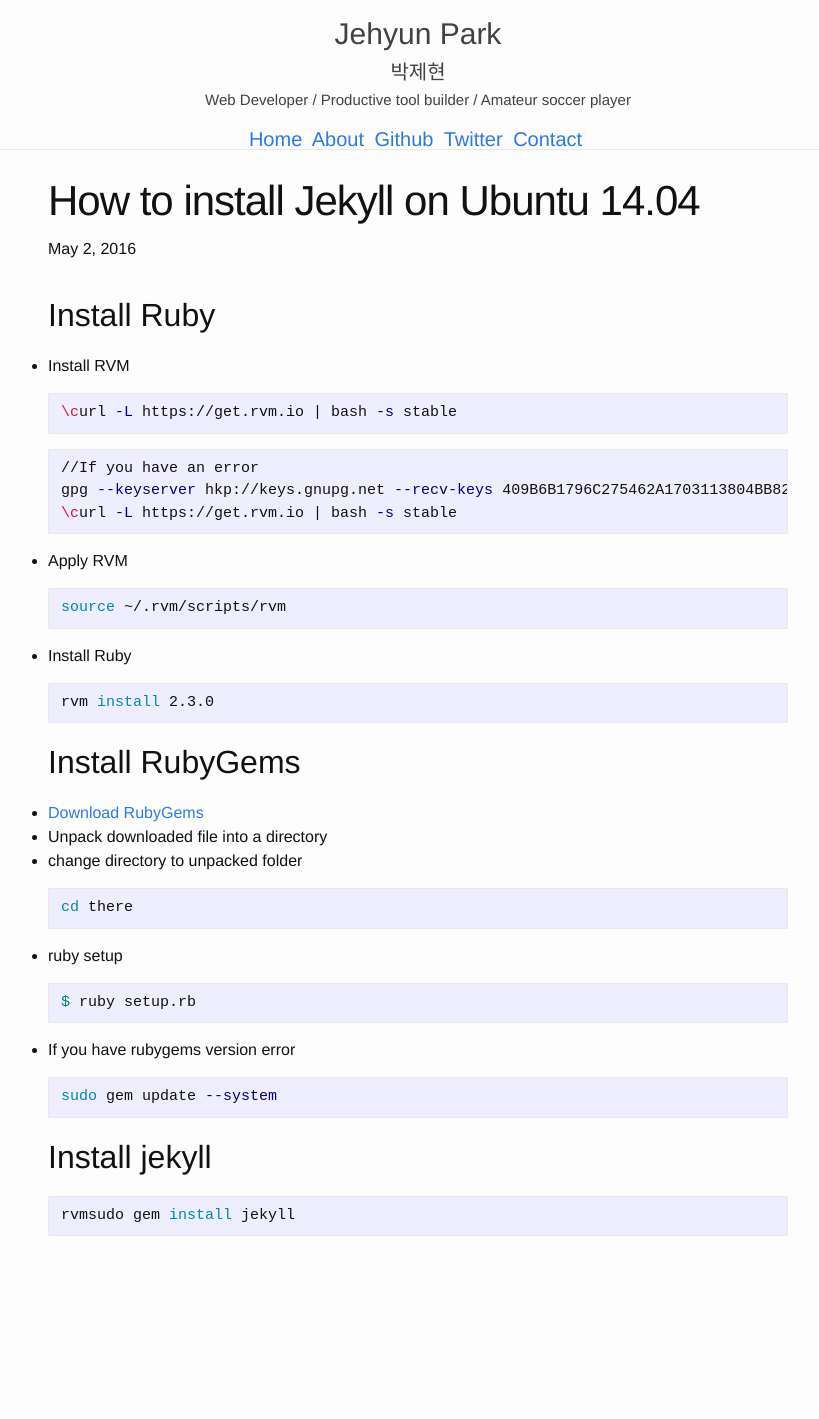
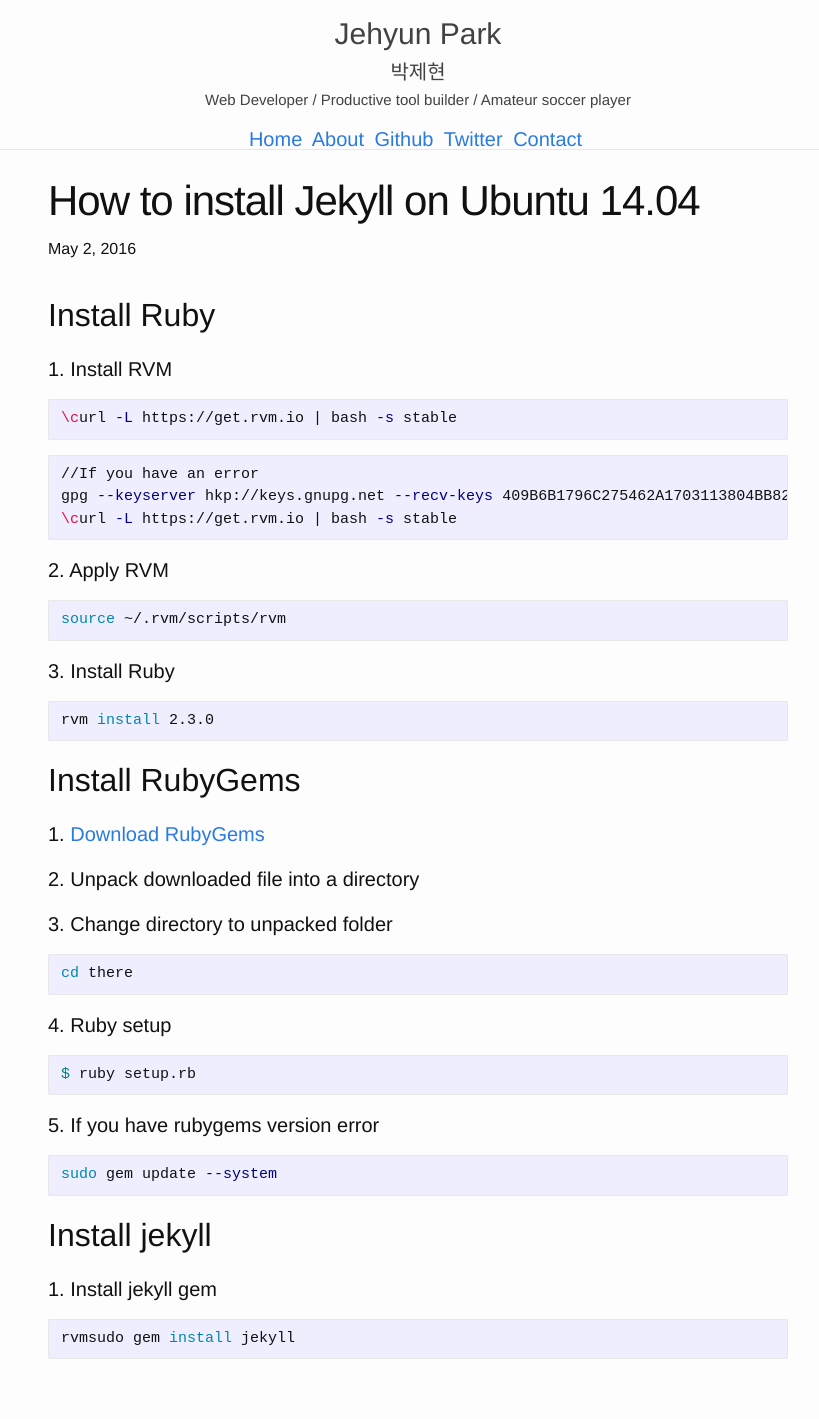
Before and after one commit to jehyunpark/jehyunpark.github.io, a Jekyll site: the page built from _posts/2016-05-02-how-to-install-jekyll-on-ubuntu-14.04.md, in a window 1280 px wide. Shown: the whole page, without its empty margins (222-1041 px from the left). Built offline with Jekyll 4.4.1, drawn with Linux system fonts in a browser that asks for light colours; before the commit the page ends 1296 px from its top, so only the background shows below that.

Commit message:
Update post

````diff
--- a/_posts/2016-05-02-how-to-install-jekyll-on-ubuntu-14.04.md
+++ b/_posts/2016-05-02-how-to-install-jekyll-on-ubuntu-14.04.md
@@ -3,7 +3,9 @@
 title: How to install Jekyll on Ubuntu 14.04
 ---
 ## Install Ruby
-- Install RVM
+
+
+#### 1. Install RVM
 
 ``` shell
 \curl -L https://get.rvm.io | bash -s stable
@@ -14,38 +16,44 @@
 \curl -L https://get.rvm.io | bash -s stable
 ```
 
-- Apply RVM
-
+#### 2. Apply RVM
 ``` shell
 source ~/.rvm/scripts/rvm
 ```
 
-- Install Ruby
+#### 3. Install Ruby
 
 ``` shell
 rvm install 2.3.0
 ```
 
 ## Install RubyGems
-- [Download RubyGems][Download RubyGems]
-- Unpack downloaded file into a directory
-- change directory to unpacked folder
+
+#### 1. [Download RubyGems][Download RubyGems]
+
+#### 2. Unpack downloaded file into a directory
+
+#### 3. Change directory to unpacked folder
 
 ``` shell
 cd there
 ```
-- ruby setup
+
+#### 4. Ruby setup
 
 ``` shell
 $ ruby setup.rb
 ```
-- If you have rubygems version error
+
+#### 5. If you have rubygems version error
 
 ``` shell
 sudo gem update --system
 ```
 
 ## Install jekyll
+
+#### 1. Install jekyll gem
 ```shell
 rvmsudo gem install jekyll
 ```
````
